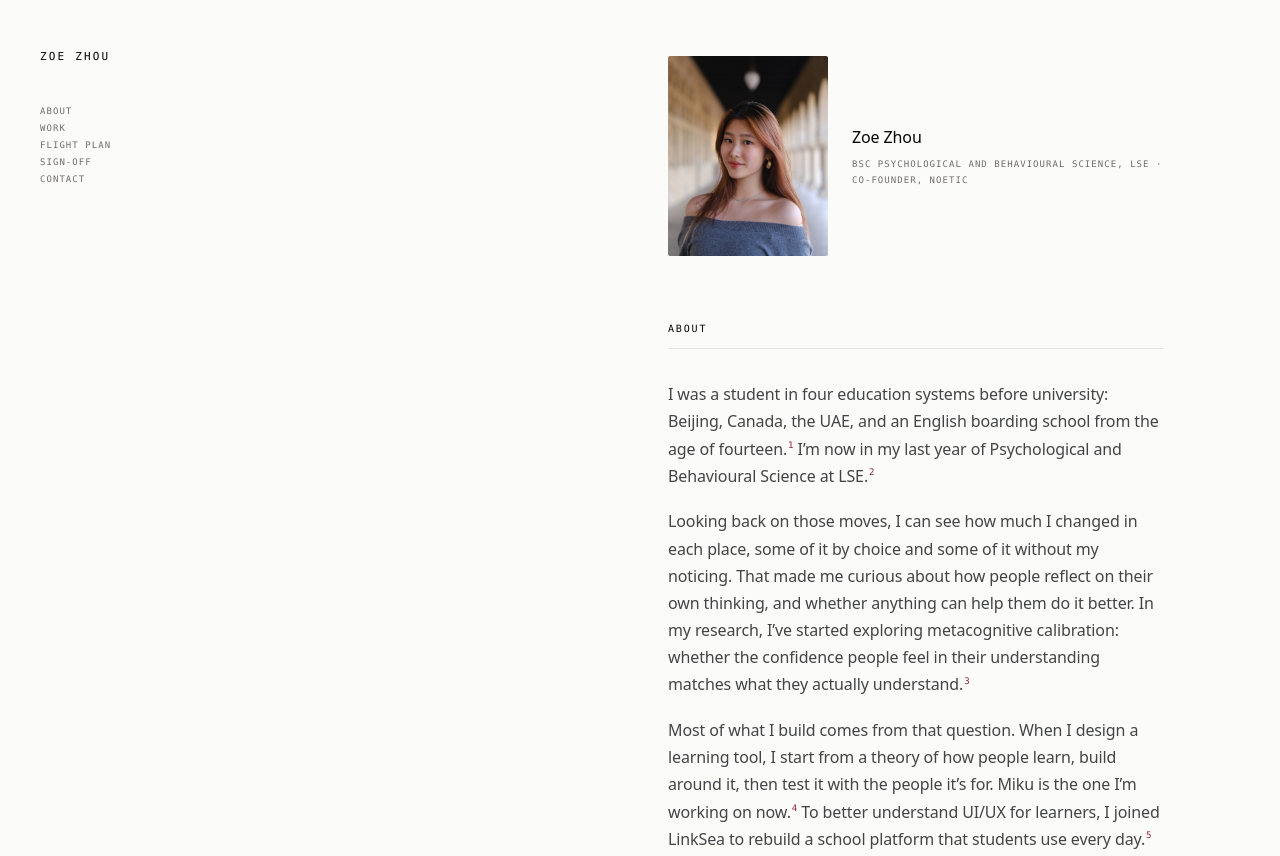
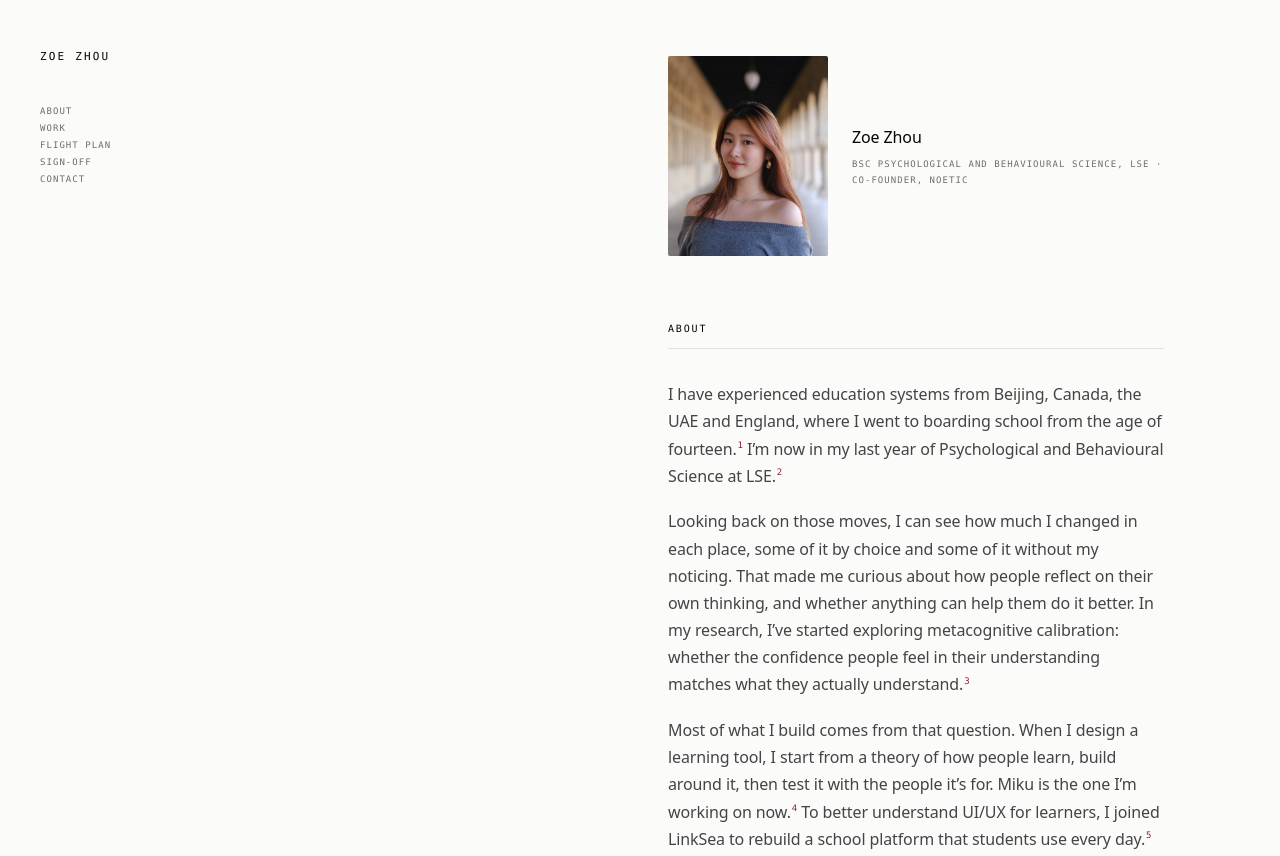
Before and after one commit to zoezhouyt/personalweb, a plain HTML site: page index.html in a window 1280 px wide. Shown: the top 856 px of the page. Drawn offline with Linux system fonts and the light colour scheme; animation ran at ten frames a second.

Commit message:
Open About in her own phrasing
"I have experienced education systems from Beijing, Canada, the UAE and
England, where I went to boarding school from the age of fourteen."

Closer to how she put it. The previous attempt counted them and set them out
after a colon, which read like a CV line rather than a sentence; this keeps the
same fact and lets it run.

Co-Authored-By: Claude Opus 5 <noreply@anthropic.com>

```diff
--- a/index.html
+++ b/index.html
@@ -429,7 +429,7 @@ footer.end .sig { font-family: var(--mono); font-size: 9px; letter-spacing: 0.6p
 
   <section id="about" class="about">
     <div class="section-head"><h2>About</h2></div>
-    <p>I was a student in four education systems before university: Beijing, Canada, the UAE, and an English boarding school from the age of fourteen.<span class="sidenote"><button type="button" class="refmark" aria-expanded="false" aria-label="Note 1">1</button><span class="note" role="note"><b>1</b>Woldingham School, 2020 to 2024. A-Levels in Maths, Psychology, Economics and Biology, with an Extended Project Qualification. A*A*A*AA.</span></span> I&rsquo;m now in my last year of Psychological and Behavioural Science at LSE.<span class="sidenote"><button type="button" class="refmark" aria-expanded="false" aria-label="Note 2">2</button><span class="note" role="note"><b>2</b>BSc Psychological and Behavioural Science, London School of Economics, 2024 to 2027. Expected First Class Honours.</span></span></p>
+    <p>I have experienced education systems from Beijing, Canada, the UAE and England, where I went to boarding school from the age of fourteen.<span class="sidenote"><button type="button" class="refmark" aria-expanded="false" aria-label="Note 1">1</button><span class="note" role="note"><b>1</b>Woldingham School, 2020 to 2024. A-Levels in Maths, Psychology, Economics and Biology, with an Extended Project Qualification. A*A*A*AA.</span></span> I&rsquo;m now in my last year of Psychological and Behavioural Science at LSE.<span class="sidenote"><button type="button" class="refmark" aria-expanded="false" aria-label="Note 2">2</button><span class="note" role="note"><b>2</b>BSc Psychological and Behavioural Science, London School of Economics, 2024 to 2027. Expected First Class Honours.</span></span></p>
     <p>Looking back on those moves, I can see how much I changed in each place, some of it by choice and some of it without my noticing. That made me curious about how people reflect on their own thinking, and whether anything can help them do it better. In my research, I&rsquo;ve started exploring metacognitive calibration: whether the confidence people feel in their understanding matches what they actually understand.<span class="sidenote"><button type="button" class="refmark" aria-expanded="false" aria-label="Note 3">3</button><span class="note" role="note"><b>3</b>Dissertation supervised by Dr Luc Schneider. Research assistant to Dr Yana Litovsky and Dr Sakshi Ghai, LSE Department of Psychological and Behavioural Science.</span></span></p>
     <p>Most of what I build comes from that question. When I design a learning tool, I start from a theory of how people learn, build around it, then test it with the people it&rsquo;s for. Miku is the one I&rsquo;m working on now.<span class="sidenote"><button type="button" class="refmark" aria-expanded="false" aria-label="Note 4">4</button><span class="note" role="note"><b>4</b>Miku, 2026. Learners teach a blank AI pupil from a daily curriculum, then predict what it will get right, so they practise metacognitive calibration. It grew out of two earlier versions, a reflection chatbot and a story-relay game, both aimed at helping children reflect on their own thinking.</span></span> To better understand UI/UX for learners, I joined LinkSea to rebuild a school platform that students use every day.<span class="sidenote"><button type="button" class="refmark" aria-expanded="false" aria-label="Note 5">5</button><span class="note" role="note"><b>5</b>LinkSea, UI/UX designer, built in JavaScript for a middle school in Hong Kong. ByteDance, AI and automation summer intern, building LLM workflows for TikTok Shop sellers.</span></span></p>
     <p>Alongside my own product, I like spending time with people who care about building as much as I do, so I build learning environments for them. With Stanford ASES London, I helped bring Stanford&rsquo;s building culture to students in London.<span class="sidenote"><button type="button" class="refmark" aria-expanded="false" aria-label="Note 6">6</button><span class="note" role="note"><b>6</b>ASES London, co-director, 2025.</span></span> I then co-founded Noetic, which runs one-day builds across Europe where AI builders learn a frontier company&rsquo;s newest tools with its engineers in the room.<span class="sidenote"><button type="button" class="refmark" aria-expanded="false" aria-label="Note 7">7</button><span class="note" role="note"><b>7</b>Noetic, co-founded 2026.</span></span></p>
```
